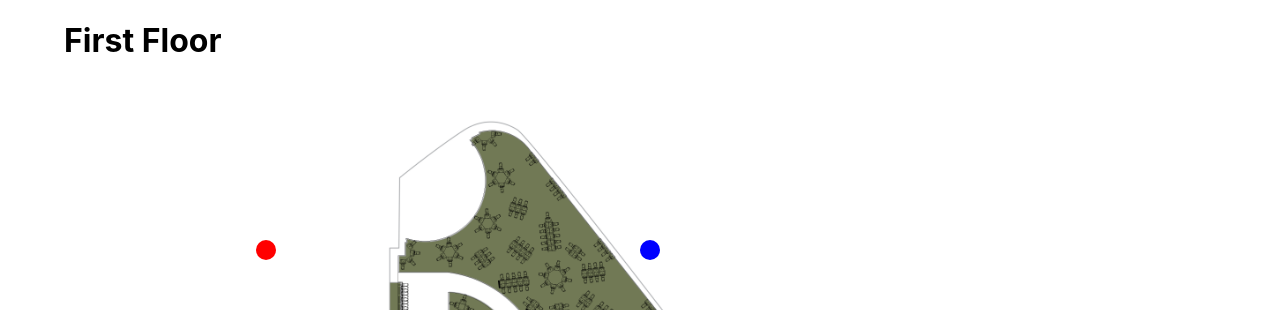
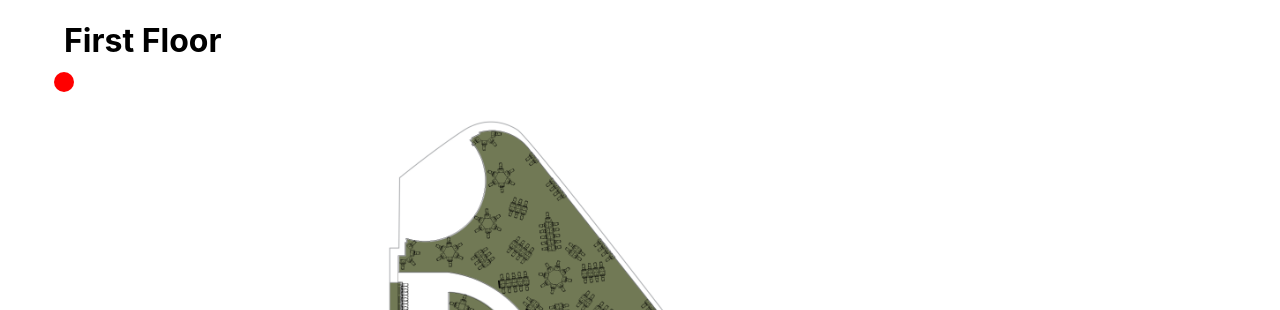
Before and after one commit to EmberShan/mdp_website, a React (Create React App) app: page / in a window 1280 px wide. Shown: the top 310 px of the page. Built offline with nearby package versions, Linux system fonts and the light colour scheme.

Commit message:
added constraints and change dots location relative to the map

```diff
--- a/src/components/Map.js
+++ b/src/components/Map.js
@@ -7,43 +7,45 @@ const Map = ({toggled}) => {
     const img1 = require('./imgs/first_floor.png')
     const img2 = require('./imgs/second_floor.png')
     // coordinates of the markers
-    const [start, setStart] = useState({x: 20, y: 30});
-    const [dest, setDest] = useState({x: 50, y: 30});
+    const [start, setStart] = useState({x: 0, y: 0});
+    const [dest, setDest] = useState({x: 100, y: 100});
 
     //test functions for user location
     const moveUp = () => {
-        setStart({ x: start.x, y: start.y + 5 });
+        setStart({ x: start.x, y: Math.min(100, Math.max(0, start.y + 5)) });
     }
     const moveDown = () => {
-        setStart({ x: start.x, y: start.y - 5 });
+        setStart({ x: start.x, y: Math.min(100, Math.max(0, start.y - 5)) });
     }
     const moveLeft = () => {
-        setStart({ x: start.x + 5, y: start.y });
+        setStart({ x: Math.min(100, Math.max(0, start.x + 5)), y: start.y });
     }
     const moveRight = () => {
-        setStart({ x: start.x - 5, y: start.y });
+        setStart({  x: Math.min(100, Math.max(0, start.x - 5)), y: start.y });
     }
     //test functions for destination location
     const moveUp2 = () => {
-        setDest({ x: dest.x, y: dest.y + 5 });
+        setDest({ x: dest.x, y: Math.min(100, Math.max(0, dest.y + 5)) });
     }
     const moveDown2 = () => {
-        setDest({ x: dest.x, y: dest.y - 5 });
+        setDest({ x: dest.x, y: Math.min(100, Math.max(0, dest.y - 5)) });
     }
     const moveLeft2 = () => {
-        setDest({ x: dest.x + 5, y: dest.y });
+        setDest({ x: Math.min(100, Math.max(0, dest.x + 5)), y: dest.y });
     }
     const moveRight2 = () => {
-        setDest({ x: dest.x - 5, y: dest.y });
+        setDest({  x: Math.min(100, Math.max(0, dest.x - 5)), y: dest.y });
     }
 
 
     return(
-        <div className="map">
-            <span className="marker" style = {{ top: `${start.y}%`, left: `${start.x}%`, backgroundColor: 'red'}}></span>
-            <span className="marker" style = {{ top: `${dest.y}%`, left: `${dest.x}%`, backgroundColor: 'blue' }}></span>
+        <div className="container">
+            <div className="map" style={{position: 'relative'}}>
+                <span className="marker" style = {{ top: `${start.y}%`, left: `${start.x}%`, backgroundColor: 'red'}}></span>
+                <span className="marker" style = {{ top: `${dest.y}%`, left: `${dest.x}%`, backgroundColor: 'blue' }}></span>
 
-            <img className ="floor-img" src={toggled ? img1 : img2}/>
+                <img className ="floor-img" src={toggled ? img1 : img2}/>
+            </div>
 
             {/* dugging buttons */}
             <div className='debug'>
--- a/src/css/Map.css
+++ b/src/css/Map.css
@@ -9,9 +9,11 @@
   height: 20px;
   width: 20px;
   border-radius: 50%;
+  -webkit-transform: translate(-50%, -50%);
+          transform: translate(-50%, -50%);
 }
 
-.map .debug {
+.debug {
   display: -webkit-box;
   display: -ms-flexbox;
   display: flex;
@@ -23,7 +25,7 @@
       justify-content: space-around;
 }
 
-.map .debug .debugBtn {
+.debug .debugBtn {
   margin-bottom: 20px;
   padding: 3px 10px;
 }
--- a/src/css/Map.scss
+++ b/src/css/Map.scss
@@ -13,6 +13,10 @@
         height: 20px;
         width: 20px;
         border-radius: 50%;
+        // translate so the center is at the center of the circle
+        transform: translate(-50%, -50%);
+    }
+
 }
 
 //only for debugging
@@ -25,5 +29,3 @@
         padding: 3px 10px;
     }
 }
-
-}
```
Also changed, not shown: 1 other file (tests, documents, lock files or other folders). Lines whose indentation alone changed are shown as unchanged.
